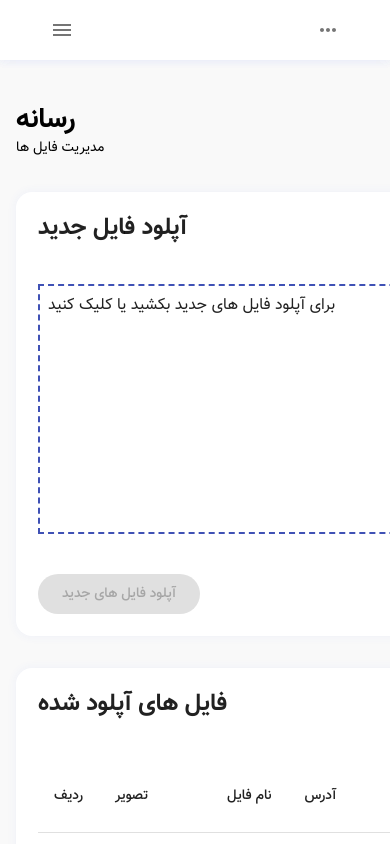
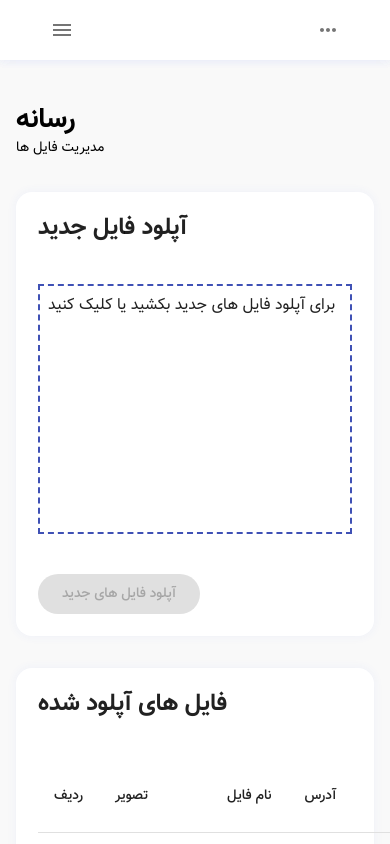
Before and after one commit to hassanEB1379/online-shop-panel-admin, a React (Create React App) app: page /panel/media in a window 390 px wide. Shown: the top 844 px of the page. Built offline with nearby package versions, Linux system fonts and the light colour scheme; grey boxes are pictures that could not be loaded; the HTML template or start-up script is replaced by a standard one; what jss-rtl would draw is missing.

Commit message:
responsive media page

```diff
--- a/src/pages/media/Media.js
+++ b/src/pages/media/Media.js
@@ -6,15 +6,15 @@ import FileList from './components/FileList';
 const Media = () => {
   return (
     <Grid container direction="column" spacing={4}>
-      <Grid item>
+      <Grid item xs={12}>
         <PageTitle title="رسانه" subTitle="مدیریت فایل ها" />
       </Grid>
 
-      <Grid item>
+      <Grid item xs={12}>
         <AddNewFiles />
       </Grid>
 
-      <Grid item>
+      <Grid item xs={12}>
         <FileList />
       </Grid>
     </Grid>
```
